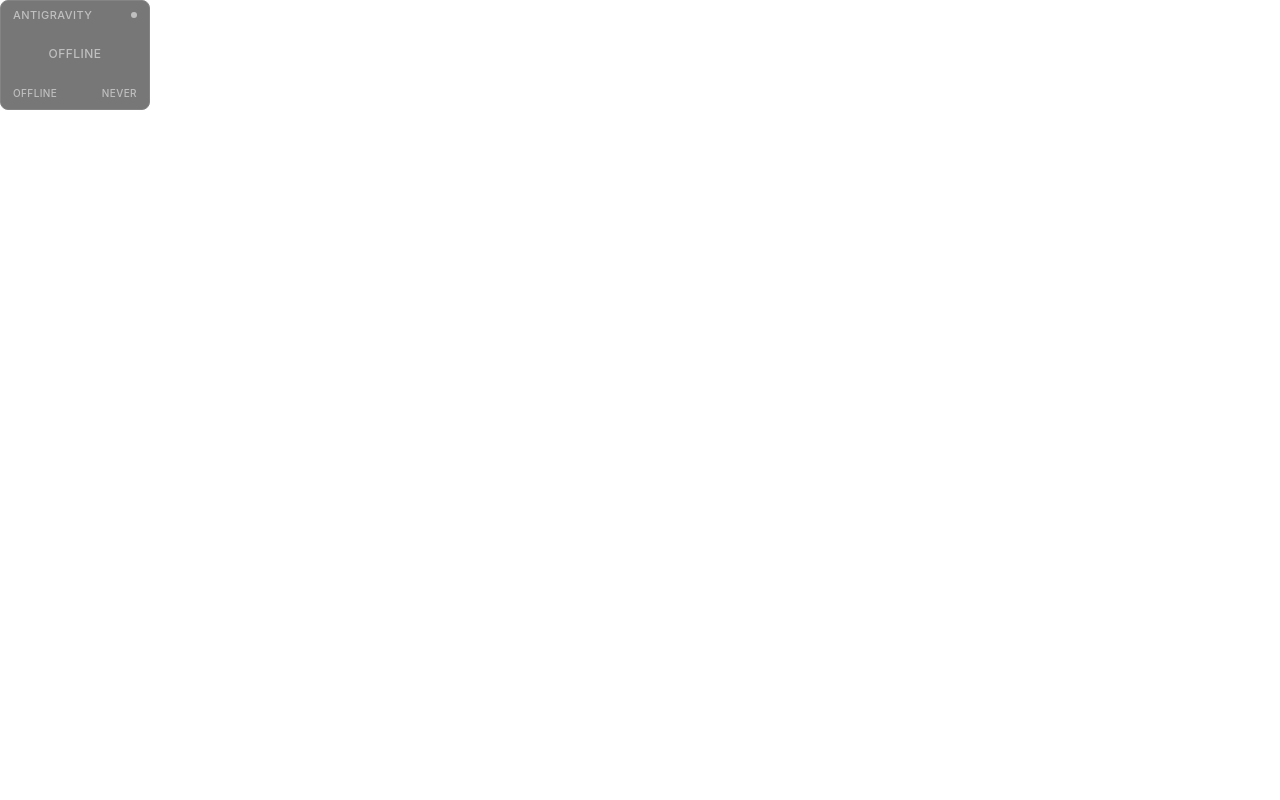
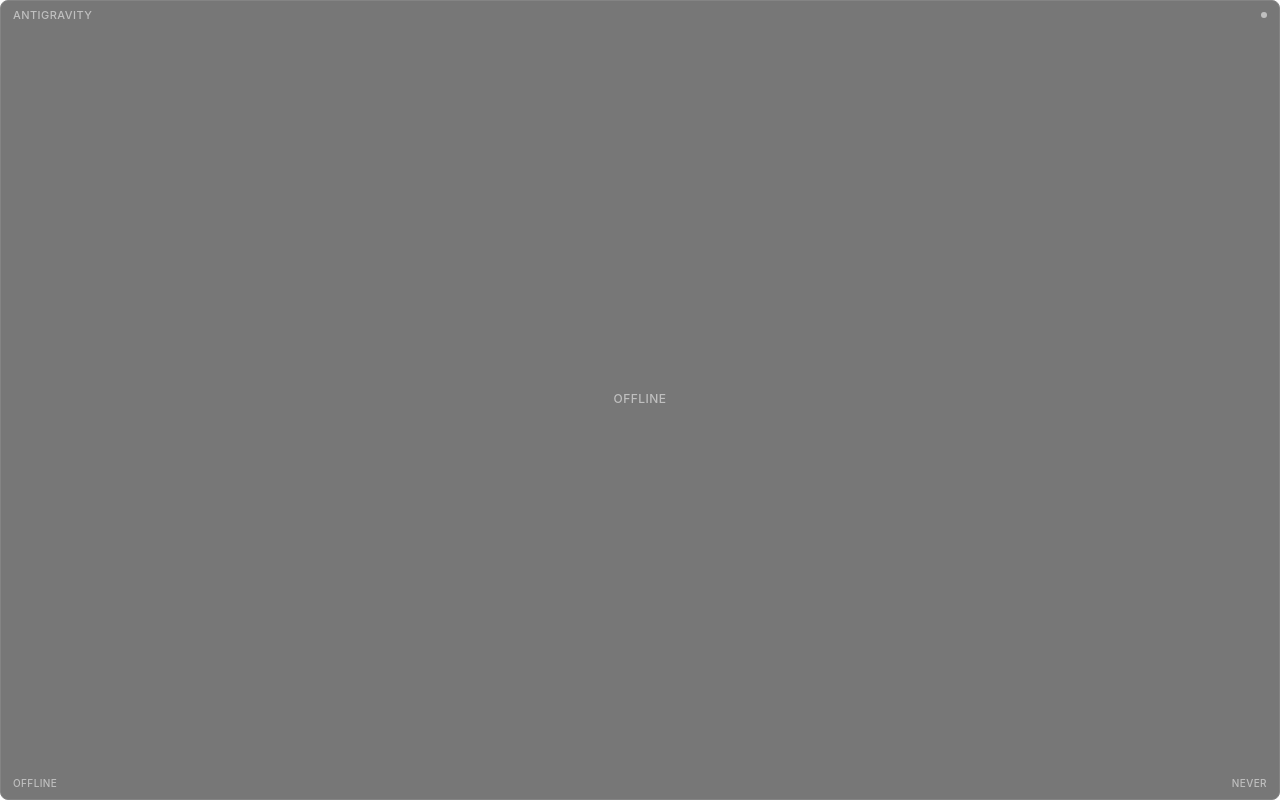
Before and after one commit to BKungBK/QuotaCheck, a SvelteKit app: page / in a window 1280 px wide. Built offline with nearby package versions, Linux system fonts and the light colour scheme.

Commit message:
Fix content clipping: revert widget CSS to 100vw/100vh instead of hardcoded 150px

```diff
--- a/src/routes/+page.svelte
+++ b/src/routes/+page.svelte
@@ -107,8 +107,8 @@
   }
 
   .widget {
-    width: 150px;
-    height: 110px;
+    width: 100vw;
+    height: 100vh;
     box-sizing: border-box;
     padding: 8px 12px;
     background: #1e1e1e;
```
